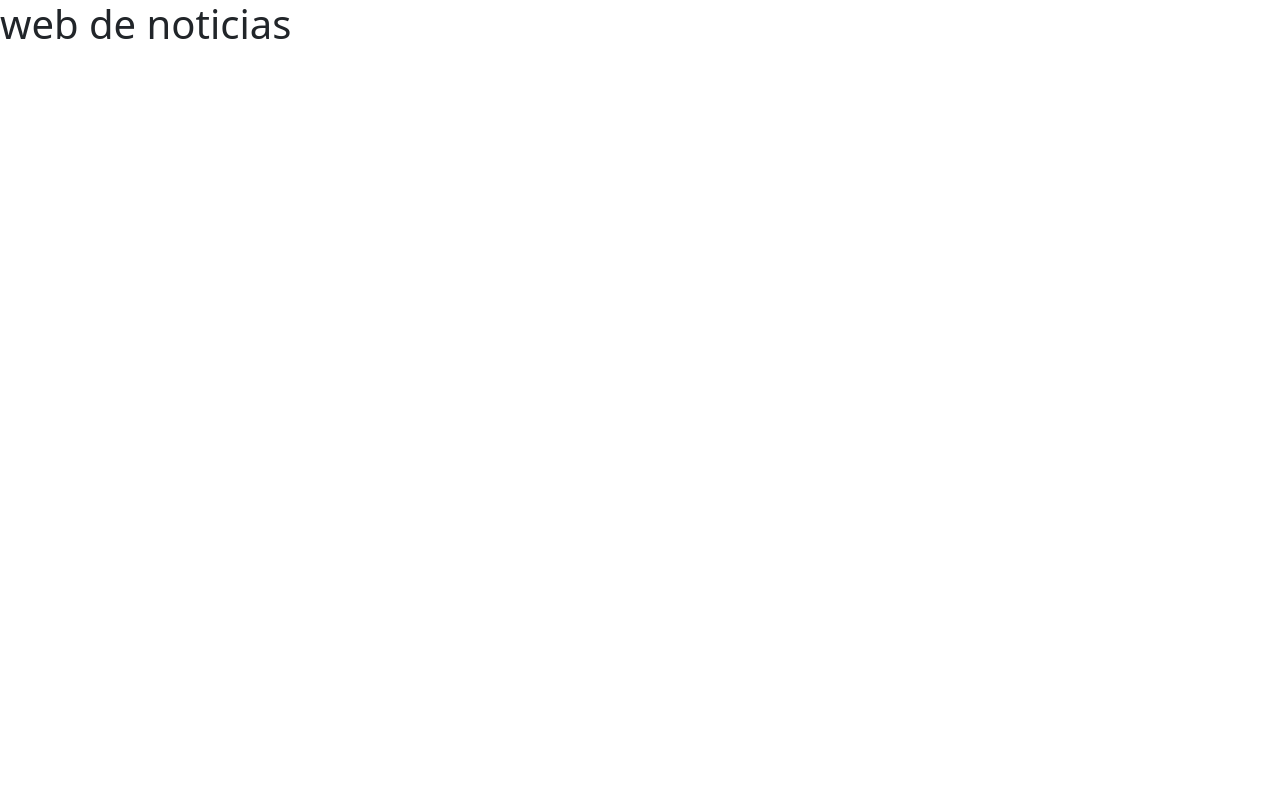
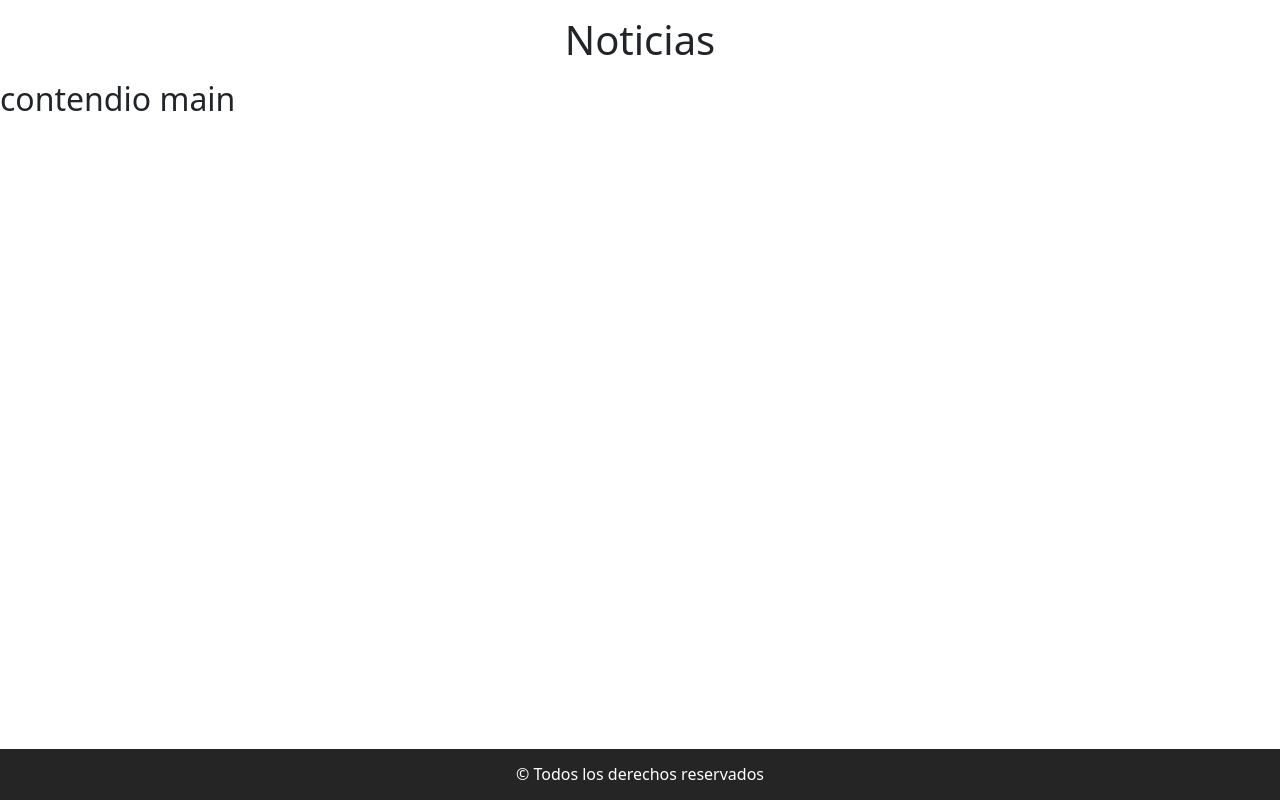
Before and after one commit to MauroRomo1/web-de-noticias, a React (Vite) app: page / in a window 1280 px wide. Built offline with nearby package versions, Linux system fonts and the light colour scheme.

Commit message:
dandole estructura al proyecto

```diff
--- a/src/App.css
+++ b/src/App.css
@@ -0,0 +1,11 @@
+#root {
+  display: flex;
+  flex-direction: column;
+  min-height: 100vh;
+}
+
+footer {
+  margin-top: auto;
+  color: #ffffff;
+  background-color: #252525;
+}
--- a/src/App.jsx
+++ b/src/App.jsx
@@ -4,7 +4,17 @@ import "./App.css";
 function App() {
   return (
     <>
-      <h1>web de noticias</h1>
+      <header>
+        <h1 className="text-center my-3">Noticias</h1>
+      </header>
+      <main>
+        <h2>contendio main</h2>
+      </main>
+      <footer>
+        <h6 className="text-center my-3">
+          &copy; Todos los derechos reservados
+        </h6>
+      </footer>
     </>
   );
 }
```
